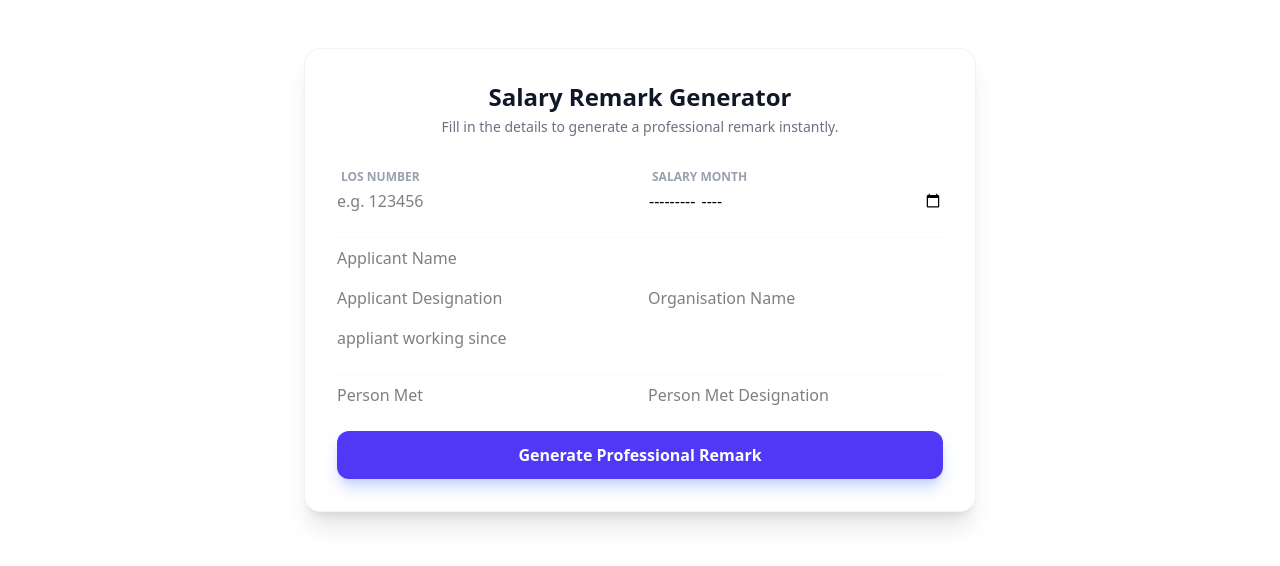
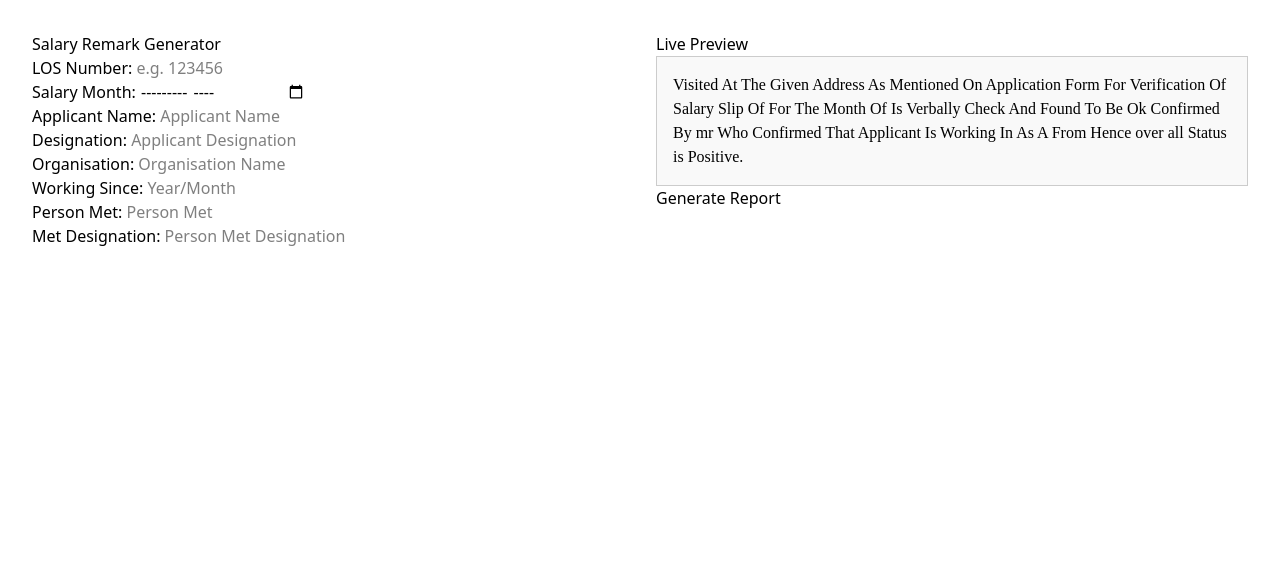
Before and after one commit to Ansh-gajbhiye/RemarkFlow, a React (Vite) app in the folder Client/: page / in a window 1280 px wide. Shown: the top 566 px of the page. Built offline with nearby package versions, Linux system fonts and the light colour scheme.

Commit message:
feat: completed working salary live preview logic

```diff
--- a/Client/package.json
+++ b/Client/package.json
@@ -13,6 +13,7 @@
     "@tailwindcss/vite": "^4.1.18",
     "react": "^19.2.0",
     "react-dom": "^19.2.0",
+    "react-hook-form": "^7.71.1",
     "tailwindcss": "^4.1.18"
   },
   "devDependencies": {
--- a/Client/src/App.jsx
+++ b/Client/src/App.jsx
@@ -1,9 +1,28 @@
-import React from 'react'
+import React from 'react';
+import { useForm } from 'react-hook-form';
 
-export const App = () => {
+export default function App() {
+  const { register, handleSubmit, formState: { errors } } = useForm();
+  const onSubmit = data => console.log(data);
+  console.log(errors);
+
   return (
-    <div className='class="text-3xl font-bold underline'>App</div>
-  )
+    <form onSubmit={handleSubmit(onSubmit)}>
+      <input type="text" placeholder="sna" {...register("sna", {required: true})} />
+      <input type="text" placeholder="Last name" {...register("Last name", {required: true, maxLength: 100})} />
+      <input type="text" placeholder="Email" {...register("Email", {required: true, pattern: /^\S+@\S+$/i})} />
+      <input type="tel" placeholder="Mobile number" {...register("Mobile number", {required: true, minLength: 6, maxLength: 12})} />
+      <select {...register("Title", { required: true })}>
+        <option value="Mr">Mr</option>
+        <option value="Mrs">Mrs</option>
+        <option value="Miss">Miss</option>
+        <option value="Dr">Dr</option>
+      </select>
+
+      <input {...register("Developer", { required: true })} type="radio" value="Yes" />
+      <input {...register("Developer", { required: true })} type="radio" value="No" />
+
+      <input type="submit" />
+    </form>
+  );
 }
-
-export default App
--- a/Client/src/Components/FormInput.jsx
+++ b/Client/src/Components/FormInput.jsx
@@ -1,72 +1,80 @@
-import React from 'react'
+import React from 'react';
+import { useForm } from 'react-hook-form';
+
+// Pure function – easy to test and reuse
+const generateRemark = (values) => {
+  const {
+    losNumber = '______',
+    applicantName = '______',
+    salaryMonth = '______',
+    personMetPost = '______',
+    personMet = '______',
+    organisation = '______',
+    applicantPost = '______',
+    applicantworkingsince = '______',
+  } = values;
+
+  return `${losNumber} Visited At The Given Address As Mentioned On Application Form For Verification Of Salary Slip Of ${applicantName} For The Month Of ${salaryMonth} Is Verbally Check And Found To Be Ok Confirmed By ${personMetPost} mr ${personMet} Who Confirmed That Applicant Is Working In ${organisation} As A ${applicantPost} From ${applicantworkingsince} Hence over all Status is Positive.`;
+};
 
 const FormInput = () => {
-   function search(formData) {
-    const losNumber = formData.get("losNumber")
-    const salaryMonth = formData.get("salaryMonth");
-    const applicantName = formData.get("applicantName");
-    const applicantPost = formData.get("applicantPost");
-    const applicantworkingsince = formData.get("applicantworkingsince");
-    const organisation = formData.get("organisation");
-    const personMet = formData.get("personMet");
-    const personMetPost = formData.get("personMetPost");
-    alert(`'${losNumber}'
-      Visited At The Given Address As Mentioned On Application Form For Verification Of Salary Slip Of '${applicantName}'
-       For The Month Of '${salaryMonth}' Is Verbally Check And Found To Be Ok Confirmed
-       By '${personMetPost}' mr '${personMet}' Who Confirmed That Applicant Is Working
-       In '${organisation}' As A '${applicantPost}' From '${applicantworkingsince}' Hence over all Status is Positive `);
-  }
+  const { register, watch } = useForm();
+  const values = watch();
+
   return (
-    <div className="flex flex-col items-center justify-center p-8 bg-white rounded-2xl shadow-xl border border-gray-100 max-w-2xl mx-auto mt-12">
-      <div className="text-center mb-8">
-        <h2 className="text-2xl font-bold text-gray-900">Salary Remark Generator</h2>
-        <p className="text-gray-500 text-sm mt-1">Fill in the details to generate a professional remark instantly.</p>
+    // Minimal layout: two columns side by side on large screens
+    <div style={{ display: 'grid', gridTemplateColumns: '1fr 1fr', gap: '2rem', padding: '2rem' }}>
+      {/* Left Column: Form */}
+      <div>
+        <h2>Salary Remark Generator</h2>
+        <form>
+          <div>
+            <label>LOS Number: </label>
+            <input {...register('losNumber')} placeholder="e.g. 123456" />
+          </div>
+          <div>
+            <label>Salary Month: </label>
+            <input {...register('salaryMonth')} type="month" />
+          </div>
+          <div>
+            <label>Applicant Name: </label>
+            <input {...register('applicantName')} placeholder="Applicant Name " />
+          </div>
+          <div>
+            <label>Designation: </label>
+            <input {...register('applicantPost')} placeholder="Applicant Designation" />
+          </div>
+          <div>
+            <label>Organisation: </label>
+            <input {...register('organisation')} placeholder="Organisation Name" />
+          </div>
+          <div>
+            <label>Working Since: </label>
+            <input {...register('applicantworkingsince')} placeholder="Year/Month" />
+          </div>
+          <div>
+            <label>Person Met: </label>
+            <input {...register('personMet')} placeholder="Person Met" />
+          </div>
+          <div>
+            <label>Met Designation: </label>
+            <input {...register('personMetPost')} placeholder="Person Met Designation" />
+          </div>
+        </form>
       </div>
 
-      <form action = {search }className="w-full space-y-6">
-        {/* Section 1: Application Basics */}
-        <div className="grid grid-cols-1 md:grid-cols-2 gap-4">
-          <div className="flex flex-col">
-            <label className="text-xs font-bold uppercase text-gray-400 mb-1 ml-1">LOS Number</label>
-            <input name="losNumber" className="form-input-style" placeholder="e.g. 123456" />
-          </div>
-          <div className="flex flex-col">
-            <label className="text-xs font-bold uppercase text-gray-400 mb-1 ml-1">Salary Month</label>
-            <input name="salaryMonth" type="month" className="form-input-style" />
-          </div>
+      {/* Right Column: Live Preview */}
+      <div style={{ position: 'sticky', top: '2rem' }}>
+        <h3>Live Preview</h3>
+        <div style={{ background: '#f9f9f9', padding: '1rem', border: '1px solid #ccc' }}>
+          <p style={{ fontFamily: 'serif' }}>{generateRemark(values)}</p>
         </div>
+        <button type="button" onClick={() => alert('Generate PDF')}>
+          Generate Report
+        </button>
+      </div>
+    </div>
+  );
+};
 
-        {/* Section 2: Applicant Details */}
-        <div className="space-y-4 pt-2 border-t border-gray-50">
-          <input name="applicantName" className="form-input-style" placeholder="Applicant Name" />
-          <div className="grid grid-cols-2 gap-4">
-            <input name="applicantPost" className="form-input-style" placeholder="Applicant Designation" />
-            <input name="organisation" className="form-input-style" placeholder="Organisation Name" />
-            <input name="applicantworkingsince" className="form-input-style" placeholder="appliant working since" />
-          </div>
-        </div>
-
-        {/* Section 3: Verification Details */}
-        <div className="space-y-4 pt-2 border-t border-gray-50">
-          <div className="grid grid-cols-2 gap-4">
-            <input name="personMet" className="form-input-style" placeholder="Person Met" />
-            <input name="personMetPost" className="form-input-style" placeholder="Person Met Designation" />
-          </div>
-        </div>
-
-        <button type="submit" className="w-full bg-indigo-600 hover:bg-indigo-700 text-white font-bold py-3 rounded-xl transition-all shadow-lg shadow-indigo-200 active:scale-95">
-          Generate Professional Remark
-        </button>
-      </form>
-
-      {/* Tailwind Utility: We add a custom class for inputs to keep the JSX clean */}
-      <style>{`
-        .form-input-style {
-          @apply w-full px-4 py-3 bg-gray-50 border border-gray-200 rounded-xl focus:ring-2 focus:ring-indigo-500 focus:bg-white outline-none transition-all placeholder:text-gray-400 text-gray-700;
-        }
-      `}</style>
-    </div>
-  )
-}
-
-export default FormInput
+export default FormInput;
```
Also changed, not shown: 1 other file (tests, documents, lock files or other folders).
